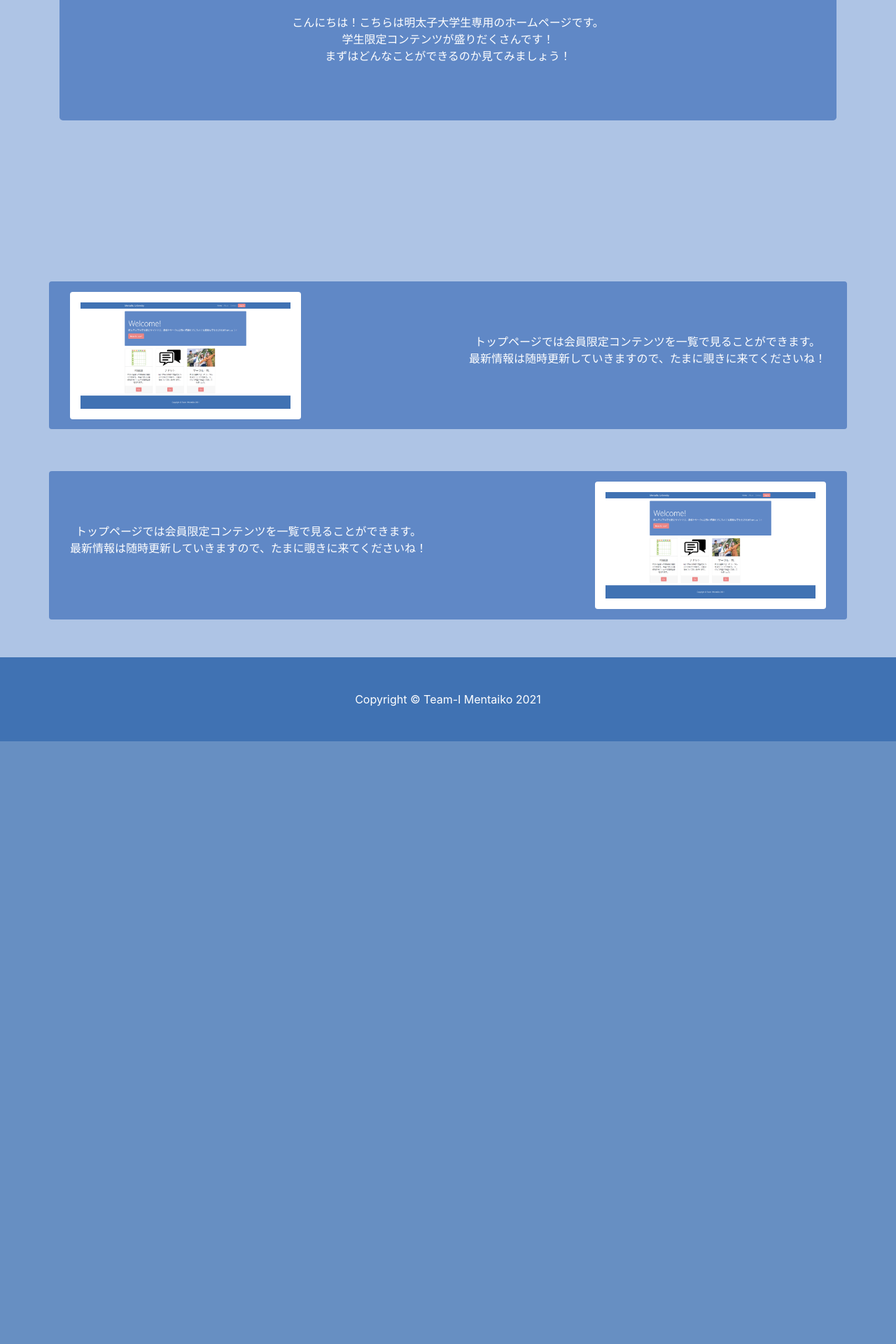
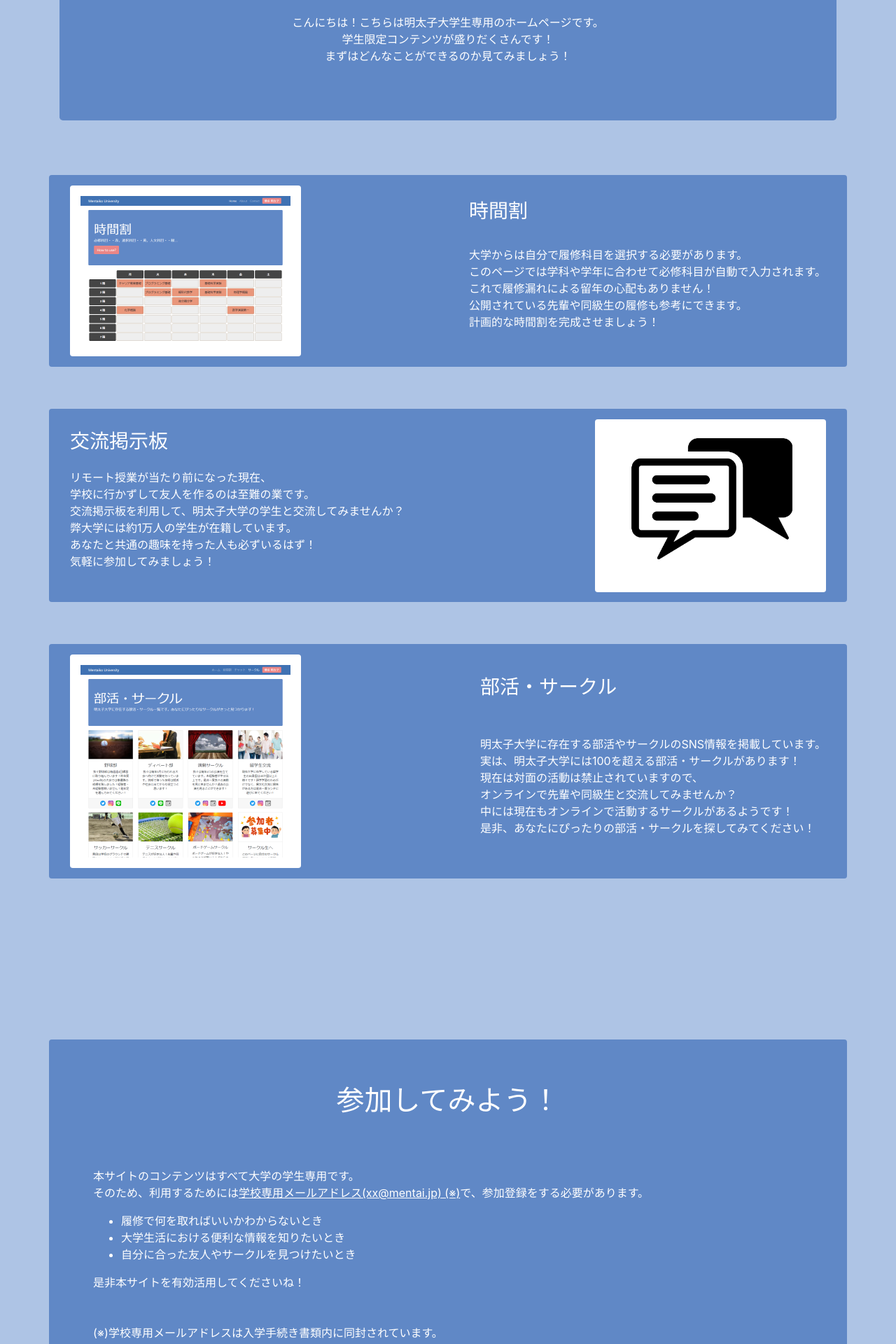
Before and after one commit to kronos141/mentaiko, a Django app: page / in a window 1280 px wide. Shown: the part 377-2297 px from the top of the page at 70% size. Before the commit the page ends 1436 px from the top, so only its background shows below. Run offline with Django 3.2, Linux system fonts and the light colour scheme; some libraries are stand-ins or nearby versions.

Commit message:
indexページのリンク以外完成

```diff
--- a/oursite/static/css/heroic-features.css
+++ b/oursite/static/css/heroic-features.css
@@ -31,7 +31,7 @@ body {
 }
 
 .index-contents-container{
-  margin-top: 200px;
+  margin-top: 1.5rem;
   margin-bottom: 1.5rem;
 }
 
@@ -48,10 +48,12 @@ body {
 }
 
 .index-text{
-  display: flex;
-  align-items: center;
+  display: grid;
+  place-items: center stretch;
   padding-right: 15px;
   padding-left: 15px;
+  padding-top: 15px;
+  padding-bottom: 15px;
   color: #fff;
 }
 
@@ -62,9 +64,19 @@ body {
   background-color: #6088C6;
   margin-top: 30px;
   margin-bottom: 30px;
-  padding-right: 15px;
-  padding-left: 15px;
-  padding-top: 15px;
-  padding-bottom: 15px;
+  padding: 15px 15px 15px 15px;
   border-radius: 0.25rem;
 }
+
+.index-text-title{
+  place-items: center start;
+  padding-bottom: 15px;
+}
+
+.index-entry{
+  background-color: #6088C6;
+  margin-top: 200px;
+  padding: 15px 15px 15px 15px;
+  border-radius: 0.25rem;
+  color: #fff;
+}
--- a/oursite/templates/index.html
+++ b/oursite/templates/index.html
@@ -53,56 +53,86 @@
     </header>
 
     <!-- Page Features -->
-    <div class="row text-center index-contents-container">
+    <div class="row index-contents-container">
 
-      <div class="exp-of-contents col-12" data-aos="fade-up" data-aos-once="true">
+      <div class="exp-of-contents col-12" data-aos="fade-up" data-aos-once="true" data-aos-anchor-placement="top-bottom">
         <div class="index-image" data-aos="flip-left" data-aos-once="true">
-          <img src="{% static "image/home_sample.png"%}" width="300px" height="auto" alt="">
+          <img src="{% static "image/timetable_sample.png"%}" width="300px" height="auto" alt="">
         </div>
-        <div class="index-text float-right" data-aos="fade-up" data-aos-once="true">
+        <div class="index-text float-right text-left" data-aos="fade-up" data-aos-once="true">
+          <h3 class="index-text-title">時間割</br></h3>
           <p>
-            トップページでは会員限定コンテンツを一覧で見ることができます。</br>
-            最新情報は随時更新していきますので、たまに覗きに来てくださいね！
+            大学からは自分で履修科目を選択する必要があります。</br>
+            このページでは学科や学年に合わせて必修科目が自動で入力されます。</br>
+            これで履修漏れによる留年の心配もありません！</br>
+            公開されている先輩や同級生の履修も参考にできます。</br>
+            計画的な時間割を完成させましょう！
           </p>
         </div>
       </div>
 
-      <div class="exp-of-contents col-12" data-aos="fade-up" data-aos-once="true">
-        <div class="index-text float-right" data-aos="fade-up" data-aos-once="true">
+      <div class="exp-of-contents col-12" data-aos="fade-up" data-aos-once="true" data-aos-anchor-placement="top-bottom">
+        <div class="index-text float-right text-left" data-aos="fade-up" data-aos-once="true">
+          <h3 class="index-text-title">交流掲示板</br></h3>
           <p>
-            トップページでは会員限定コンテンツを一覧で見ることができます。</br>
-            最新情報は随時更新していきますので、たまに覗きに来てくださいね！
+            リモート授業が当たり前になった現在、</br>
+            学校に行かずして友人を作るのは至難の業です。</br>
+            交流掲示板を利用して、明太子大学の学生と交流してみませんか？</br>
+            弊大学には約1万人の学生が在籍しています。</br>
+            あなたと共通の趣味を持った人も必ずいるはず！</br>
+            気軽に参加してみましょう！</br>
           </p>
         </div>
         <div class="index-image" data-aos="flip-left" data-aos-once="true">
-          <img src="{% static "image/home_sample.png"%}" width="300px" height="auto" alt="">
+          <img src="{% static "image/chat_image.png"%}" width="300px" height="auto" alt="">
+        </div>
+      </div>
+
+      <div class="exp-of-contents col-12" data-aos="fade-up" data-aos-once="true" data-aos-anchor-placement="top-bottom">
+        <div class="index-image" data-aos="flip-left" data-aos-once="true">
+          <img src="{% static "image/circle_sample.png"%}" width="300px" height="auto" alt="">
+        </div>
+        <div class="index-text float-right text-left" data-aos="fade-up" data-aos-once="true">
+          <h3 class="index-text-title">部活・サークル</br></h3>
+          <p>
+            明太子大学に存在する部活やサークルのSNS情報を掲載しています。</br>
+            実は、明太子大学には100を超える部活・サークルがあります！</br>
+            現在は対面の活動は禁止されていますので、</br>
+            オンラインで先輩や同級生と交流してみませんか？</br>
+            中には現在もオンラインで活動するサークルがあるようです！</br>
+            是非、あなたにぴったりの部活・サークルを探してみてください！</br>
+          </p>
         </div>
       </div>
 
 
 
+      <div class="index-entry col-12 mb-4" data-aos="fade-up" data-aos-once="true" data-aos-anchor-placement="top-bottom">
+        <h1 class="text-center pt-5 pb-5">参加してみよう！</h1>
+        <div class="pl-5 pr-5 pt-3 pb-3">
+          <p>
+            本サイトのコンテンツはすべて大学の学生専用です。</br>
+            そのため、利用するためには<u>学校専用メールアドレス(xx@mentai.jp) (※)</u>で、参加登録をする必要があります。</br>
+            <ul>
+              <li>履修で何を取ればいいかわからないとき</li>
+              <li>大学生活における便利な情報を知りたいとき</li>
+              <li>自分に合った友人やサークルを見つけたいとき</li>
+            </ul>
+            是非本サイトを有効活用してくださいね！</br>
+          </p>
+        </div>
+        <p class="pl-5 pr-5 pt-3">(※)学校専用メールアドレスは入学手続き書類内に同封されています。</p>
+        <div class="text-center pt-3 pb-3">
+          <h3 class="pt-3 pb-3">参加登録は下のボタンから！</h3>
+          <a href="#" style="font-size: 15pt;" class="btn btn-info mb-3 mt-3 index-btn">新規登録</a>
+        </div>
+        <div class="text-center pt-3 pb-3">
+          <h3 class="pt-3 pb-3">既に登録済みの人は下のボタンから！</h3>
+          <a href="#" style="font-size: 15pt;" class="btn btn-primary mb-3 mt-3 index-btn">ログイン</a>
+        </div>
+      </div>
 
 
-
-
-
-      {% comment %} <div class="col-lg-3 col-md-6 mb-4t" data-aos="flip-left" data-aos-once="true">
-        <div class="card h-100">
-          <img class="card-img-top" src="{% static "image/baseball.jpg"%}" alt="">
-          <div class="card-body">
-            <h4 class="card-title">野球部</h4>
-            <p class="card-text">我々野球部は毎週週4日練習に取り組んでいます！昨年度(20xx年)の大会では準優勝の成績を残しました！経験者・未経験者問いません！是非足を運んでみてください！</p>
-          </div>
-          <div class="card-footer">
-            <a href="https://twitter.com/">
-              <img src="{% static "image/twitter.png"%}" width="auto" height="30px" hspace="10" alt="Twitter">
-            </a>
-            <a href="https://instagram.com/">
-              <img src="{% static "image/instagram.png"%}" width="auto" height="30px" hspace="10" alt="Instagram">
-            </a>
-          </div>
-        </div>
-      </div> {% endcomment %}
 
     </div>
     <!-- /.row -->
```
Also changed, not shown: oursite/static/image/circle_sample.png, oursite/static/image/timetable_sample.png (added).
